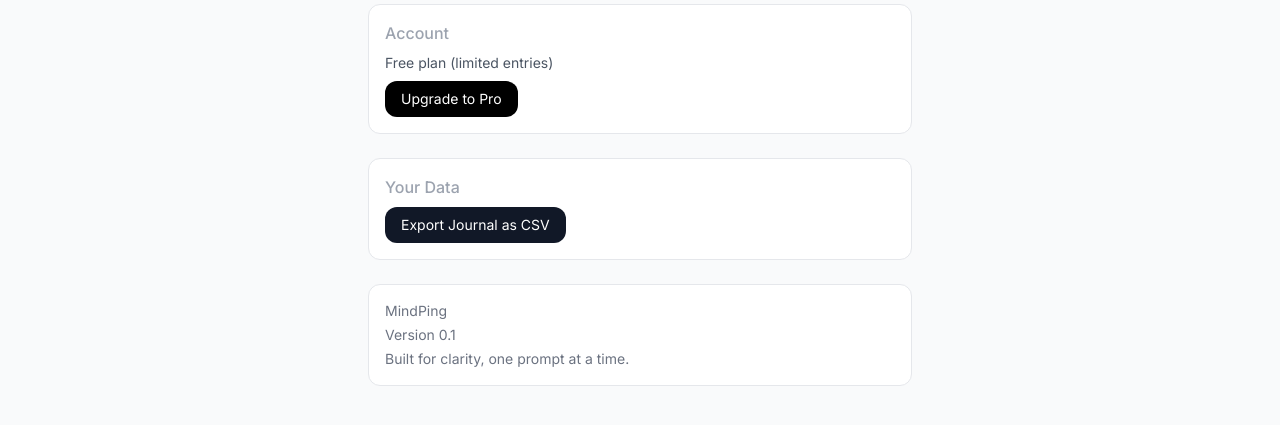
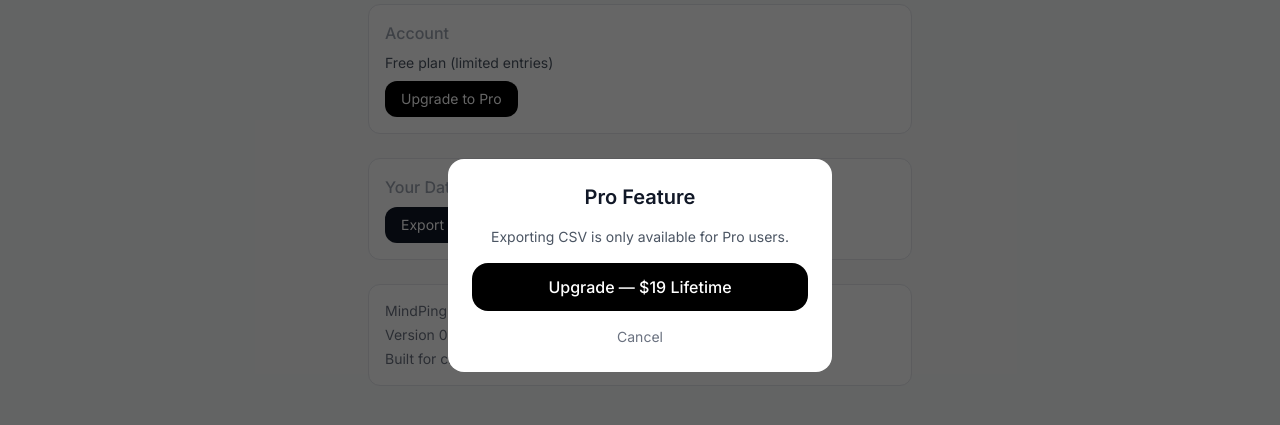
Before and after one commit to StuartWalker-creator/Mindping, a plain HTML site: page public/settings.html in a window 1280 px wide. Both pictures are taken after a click on the button "Export Journal as CSV". Shown: the part 135-560 px from the top of the page. Drawn offline with nearby package versions, Linux system fonts and the light colour scheme.

Commit message:
update settings.html

```diff
--- a/public/settings.html
+++ b/public/settings.html
@@ -171,6 +171,44 @@
   proBadge.classList.remove("hidden");
 }
 
+function showProOverlay() {
+  const overlay = document.createElement("div");
+  overlay.id = "proOverlay";
+  overlay.className = `
+    fixed inset-0 bg-black/60 flex items-center justify-center z-50 px-4
+  `;
+  overlay.classList.add("transition-opacity", "duration-300", "opacity-0");
+setTimeout(() => overlay.classList.remove("opacity-0"), 10);
+
+  overlay.innerHTML = `
+    <div class="bg-white dark:bg-gray-800 rounded-2xl p-6 max-w-sm w-full text-center space-y-4">
+      <h2 class="text-xl font-semibold">Pro Feature</h2>
+      <p class="text-gray-600 dark:text-gray-400 text-sm">
+        Exporting CSV is only available for Pro users.
+      </p>
+      <button id="upgradeCSVBtn" class="w-full bg-black text-white py-3 rounded-2xl font-medium">
+        Upgrade — $19 Lifetime
+      </button>
+      <button id="closeOverlayBtn" class="text-sm text-gray-500 hover:underline">
+        Cancel
+      </button>
+    </div>
+  `;
+
+  document.body.appendChild(overlay);
+
+  // Close overlay
+  document.getElementById("closeOverlayBtn").onclick = () => overlay.remove();
+
+  // Upgrade button
+  document.getElementById("upgradeCSVBtn").onclick = async () => {
+    const res = await fetch("/create-checkout-session", { method: "POST" });
+    const data = await res.json();
+    window.location.href = data.url;
+  };
+}
+
+
 //----rxport csv logic
 if (document.getElementById("exportCSVBtn")) {
 
```
